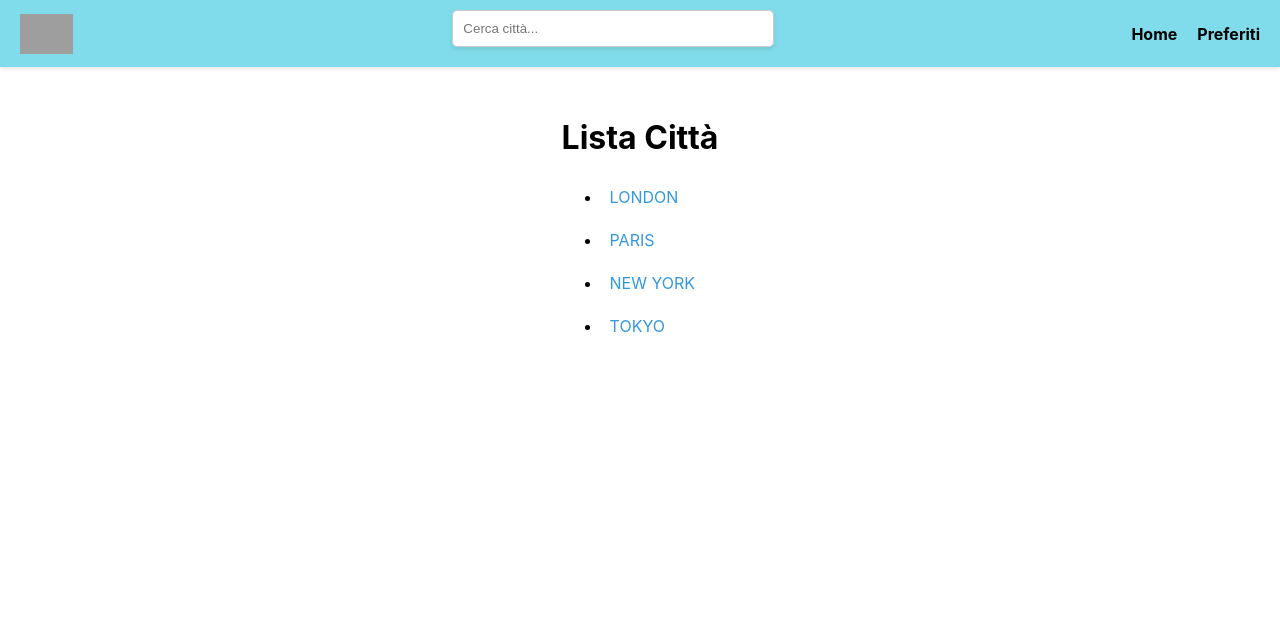
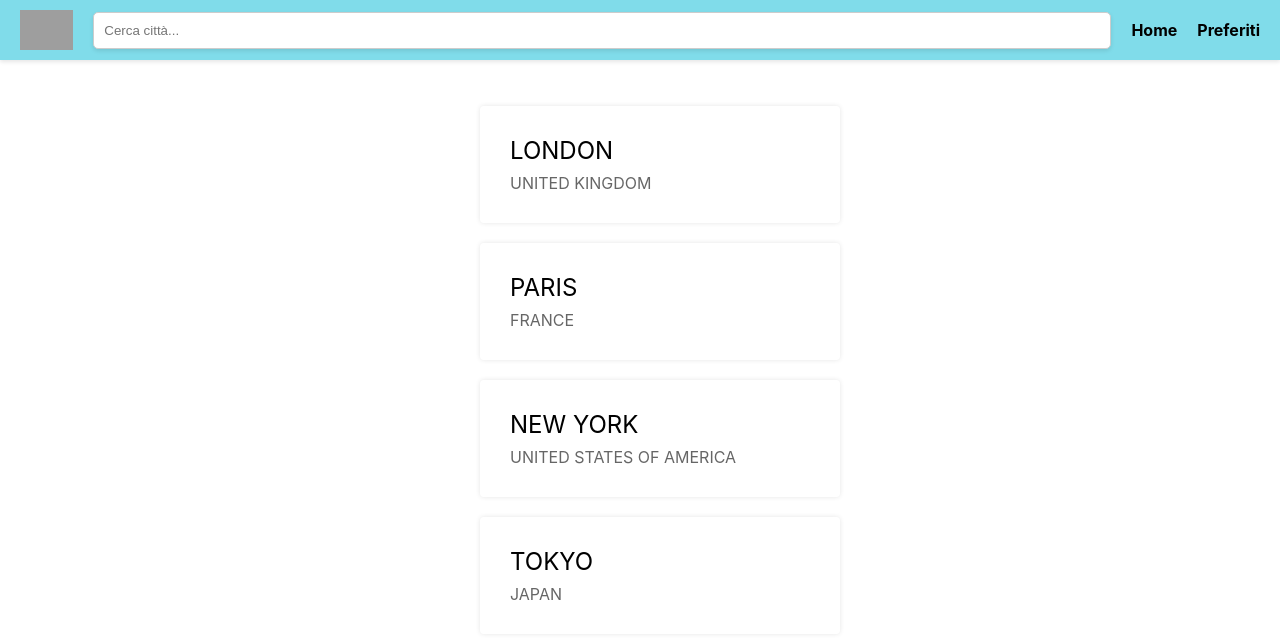
Before and after one commit to dinasaura/meteo-react-app, a React (Create React App) app: page / in a window 1280 px wide. Shown: the top 638 px of the page. Built offline with nearby package versions, Linux system fonts and the light colour scheme; grey boxes are pictures that could not be loaded.

Commit message:
added modify CityList and Favorites

```diff
--- a/src/App.js
+++ b/src/App.js
@@ -1,18 +1,17 @@
-import React, { useState, useEffect } from "react";
+import React, { useState} from "react";
 import { BrowserRouter as Router, Routes, Route } from "react-router-dom";
 import Home from "./screens/Home/Home";
 import CityDetails from "./components/CityDetails";
-import SearchCity from "./searchCity/SearchCity";
-import Favorites from "./screens/favorites/Favorites";
+import Favorites from "./favorites/Favorites";
 import { v4 as uuidv4 } from "uuid";
 import Navbar from "./components/NavBar";
 
 const App = () => {
   const [cities, setCities] = useState([
-    { id: uuidv4(), name: "London", details: {} },
-    { id: uuidv4(), name: "Paris", details: {} },
-    { id: uuidv4(), name: "New York", details: {} },
-    { id: uuidv4(), name: "Tokyo", details: {} },
+    { id: uuidv4(), name: "London", country: 'United Kingdom', details: {} },
+    { id: uuidv4(), name: "Paris", country: 'France', details: {} },
+    { id: uuidv4(), name: "New York", country: 'United States of America', details: {} },
+    { id: uuidv4(), name: "Tokyo", country: 'Japan', details: {} },
   ]);
 
   const handleCityClick = async (cityName) => {
--- a/src/components/CityList.js
+++ b/src/components/CityList.js
@@ -3,13 +3,13 @@ import { Link } from 'react-router-dom';
 import styles from './CityList.module.css';
 
 const CityList = ({ cities, onCityClick }) => (
-  <div>
-    <h1>Lista Città</h1>
-    <ul>
+  <div className={styles.cityListContainer}>
+    <ul className={styles.cityContainerPoint}>
       {cities.map(city => (
-        <li key={city.id} className={styles.linkContainer}>
+        <li key={city.id} className={styles.cityContainer}>
           <Link to={`/details/${city.name}`} onClick={() => onCityClick(city.name)} className={styles.linkStyle}>
-            {city.name}
+          <div className={styles.cityName}>{city.name}</div>
+            <div className={styles.countryName}>{city.country}</div>
           </Link>
         </li>
       ))}
--- a/src/components/CityList.module.css
+++ b/src/components/CityList.module.css
@@ -1,18 +1,41 @@
-.linkContainer {
-    margin-bottom: 7px;
+.cityContainer {
+  padding: 15px;
+  border-radius: 4px;
+  box-shadow: 0 0 5px rgba(0, 0, 0, 0.1);
+  cursor: pointer;
+}
+
+.cityListContainer{
+  flex: 1 ;
+}
+
+.cityContainerPoint{
+  display: flex;
+  flex-direction: column;
+  justify-content: space-between;
+  list-style: none;
+  gap: 20px;
 }
 
 .linkStyle {
-    display: inline-block;
-    padding: 8px;
-    color: var(--primary-color);
+  display: block;
+  color: black;
   text-decoration: none;
   transition: color 0.3s ease-in-out, box-shadow 0.3s ease-in-out;
-    border-radius: 4px;
   text-transform: uppercase;
+  padding: 15px;
 }
 
 .linkStyle:hover {
-    color: var(--hover-color);
   box-shadow: 0 0 5px rgba(0, 0, 0, 0.3);
 }
+
+.cityName {
+  font-size: 24px;
+  margin-bottom: 8px;
+}
+
+.countryName {
+  font-size: 16px;
+  color: rgba(0, 0, 0, 0.6);
+}
--- a/src/screens/favorites/Favorite.module.css
+++ b/src/favorites/Favorite.module.css
@@ -1,19 +1,27 @@
 .favoritesContainer {
+    align-items: center;
+    text-align: center;
+    flex: 1;
+    padding-right: 8rem;
+    padding-left: 8rem;
+  }
+
+  .favoritesContainerCity{
     display: flex;
     flex-direction: column;
-    align-items: center;
-    text-align: center;
-    gap: 20px;
-
+    justify-content: space-between;
+    gap: 10px;
   }
 
   .favoriteItem {
-    padding: 30px;
-    border: 1px solid #ac0b0b;
-    border-radius: 8px;
+    padding: 2rem;
+    border-radius: 4px;
+    box-shadow: 2px 0 15px rgba(183, 198, 227, 0.479);
     list-style: none;
     font-size: 25px;
     margin-bottom: 20px;
+    text-transform: uppercase;
+    max-width: 100%;
   }
 
   .buttonContainer {
@@ -55,3 +63,13 @@
     background-color: #f73b3b;
     box-shadow: 0 0 5px rgba(237, 58, 58, 0.5);
   }
+
+  .cityNameFavorites {
+    font-size: 24px;
+    margin-bottom: 8px;
+  }
+
+  .countryNameFavorites {
+    font-size: 16px;
+    padding-bottom: 18px;
+  }
--- a/src/screens/favorites/Favorites.js
+++ b/src/favorites/Favorites.js
@@ -1,7 +1,7 @@
 import React from "react";
 import { Link } from "react-router-dom";
 import styles from './Favorite.module.css'
-import useFavoritesCities from "../../hooks/useFavoritesCities";
+import useFavoritesCities from "../hooks/useFavoritesCities";
 
 const Favorites = () => {
   const { favorites, removeFavorite } = useFavoritesCities();
@@ -9,10 +9,11 @@ const Favorites = () => {
   return (
     <div className={styles.favoritesContainer}>
       <h2>Città Preferite:</h2>
-      <ul>
+      <ul className={styles.favoritesContainerCity}>
         {favorites.map((city) => (
           <li key={`${city.name}-${city.id}`} className={styles.favoriteItem}>
-            {city.name}, {city.details && city.details.location.country}
+            <div className={styles.cityNameFavorites}>{city.name}, </div>
+            <div className={styles.countryNameFavorites}>{city.details && city.details.location.country}</div>
             <div className={styles.buttonContainer}>
               <Link to={`/details/${city.name}`} className={styles.detailsButton}>
                 Dettagli
--- a/src/screens/Home/Home.module.css
+++ b/src/screens/Home/Home.module.css
@@ -1,9 +1,9 @@
-/* src/components/Home.module.css */
 .homeContainer {
-    display: flex;
-    flex-direction: column;
-    align-items: center;
-    margin: 10px;
+  display: flex;
+  flex-wrap: wrap;
+  gap: 20px;
+  max-width: 400px;
+  margin: 0 auto;
   }
 
   .addButton {
--- a/src/searchCity/SearchCity.module.css
+++ b/src/searchCity/SearchCity.module.css
@@ -1,13 +1,14 @@
 .searchContainer {
+  display: flex;
+    flex-grow: 1;
+    align-content: center;
     position: relative;
-    width: 300px;
-    margin: auto;
+
   }
 
   .searchInput {
     width: 100%;
     padding: 10px;
-    margin-bottom: 10px;
     border: 1px solid #ccc;
     border-radius: 5px;
     box-shadow: 0 2px 4px rgba(0, 0, 0, 0.1);
```
Lines whose indentation alone changed are shown as unchanged.
